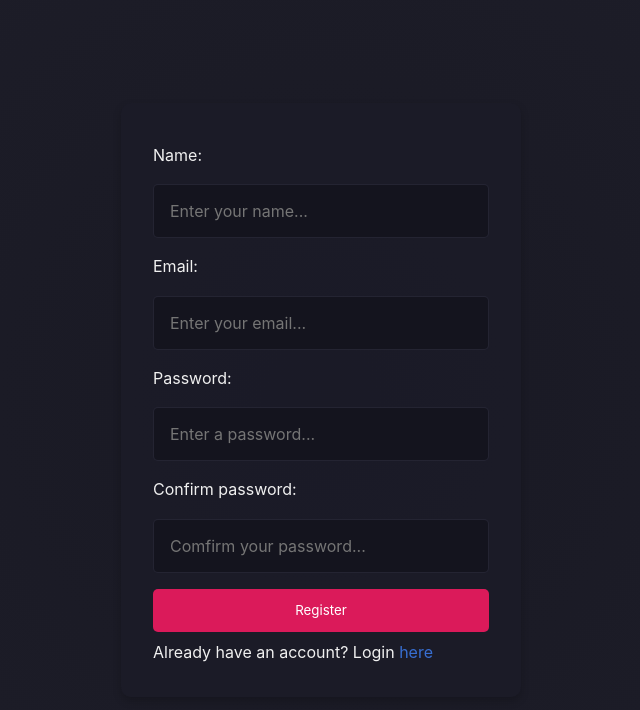
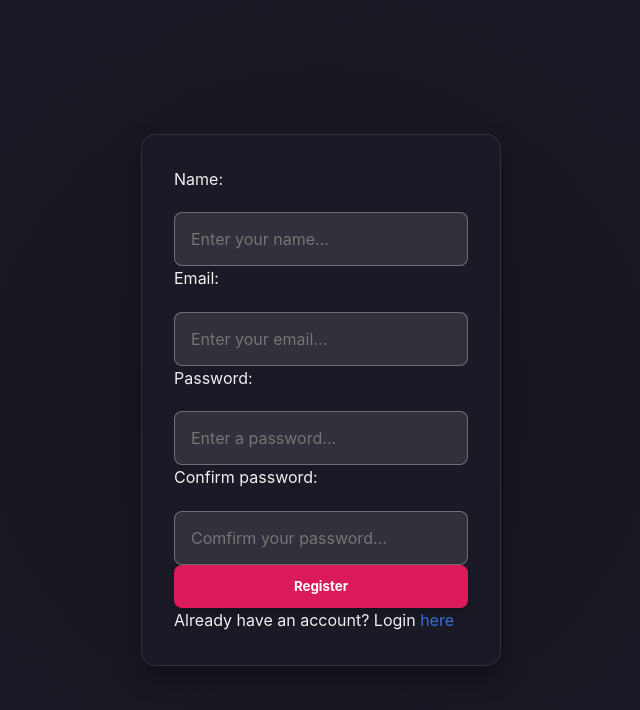
Before and after one commit to Devkarpenter/chat-app, a React (Vite) app: page /register in a window 1280 px wide. Shown: the top 710 px of the page, without its empty margins (319-959 px from the left). Built offline with nearby package versions, Linux system fonts and the light colour scheme; no server answers.

Commit message:
css changes

```diff
--- a/src/index.css
+++ b/src/index.css
@@ -1,31 +1,34 @@
 /* Global settings */
 :root {
-  --mainBgColor: rgba(20, 20, 31, 0.9);
-  --secondaryBgColor: rgba(27, 27, 39, 0.9);
-  --borderColor1: rgba(40, 41, 57, 0.8);
-  --borderColor2: rgba(79, 86, 105, 0.8);
+  --mainBgColor: rgba(20, 20, 31, 0.95);
+  --secondaryBgColor: rgba(27, 27, 39, 0.95);
+  --borderColor1: rgba(40, 41, 57, 0.9);
+  --borderColor2: rgba(79, 86, 105, 0.9);
   --textColorMain: #f0f0f0;
   --textColorSecondary: #e0e0e0;
   --themeColorMain: rgba(219, 26, 90, 1);
   --themeColorSecondary: #386fd2;
+  --hoverColorMain: rgba(219, 26, 90, 0.8);
+  --hoverColorSecondary: rgba(56, 111, 210, 0.8);
 }
 
+/* Reset and global styles */
 * {
   margin: 0;
   padding: 0;
   box-sizing: border-box;
-  font-family: -apple-system, BlinkMacSystemFont, 'Segoe UI', Roboto, Oxygen, Ubuntu, Cantarell,
-      'Open Sans', 'Helvetica Neue', sans-serif;
+  font-family: -apple-system, BlinkMacSystemFont, 'Segoe UI', Roboto, Oxygen, Ubuntu, Cantarell, 'Open Sans', 'Helvetica Neue', sans-serif;
 }
 
 a {
   color: var(--themeColorSecondary);
   text-decoration: none;
-  transition: color 0.3s;
+  transition: color 0.3s, text-shadow 0.3s;
 }
 
 a:hover {
   color: var(--themeColorMain);
+  text-shadow: 0 1px 3px rgba(0, 0, 0, 0.3);
 }
 
 body {
@@ -46,49 +49,52 @@ body {
   display: flex;
   align-items: center;
   justify-content: center;
-  background: radial-gradient(circle, rgba(20, 20, 31, 0.8), rgba(27, 27, 39, 0.8));
+  background: radial-gradient(circle, var(--mainBgColor), var(--secondaryBgColor));
 }
 
 .form--wrapper {
   width: 100%;
-  max-width: 400px;
+  max-width: 360px;
   padding: 2em;
   background-color: var(--secondaryBgColor);
-  border-radius: 10px;
-  box-shadow: 0 4px 8px rgba(0, 0, 0, 0.2);
+  border-radius: 15px;
+  box-shadow: 0 12px 24px rgba(0, 0, 0, 0.3);
+  backdrop-filter: blur(10px);
+  border: 1px solid rgba(255, 255, 255, 0.1);
 }
 
 .field--wrapper {
   display: flex;
   flex-direction: column;
-  gap: 1em;
-  padding: 0.5em 0;
+  gap: 1.25em;
 }
 
 /* Form Input Styling */
 input[type="text"], input[type="password"], input[type="email"], textarea {
-  background: var(--mainBgColor);
-  border: 1px solid var(--borderColor1);
+  background: rgba(255, 255, 255, 0.1);
+  border: 1px solid rgba(255, 255, 255, 0.3);
   padding: 1rem;
-  border-radius: 5px;
+  border-radius: 8px;
   width: 100%;
   color: var(--textColorMain);
   outline: none;
   font-size: 16px;
-  transition: border-color 0.3s;
+  transition: border-color 0.3s, background-color 0.3s;
 }
 
 input[type="text"]:focus, input[type="password"]:focus, input[type="email"]:focus, textarea:focus {
   border-color: var(--themeColorMain);
+  background-color: rgba(255, 255, 255, 0.2);
 }
 
 /* Button Styling */
 .btn {
   padding: 0.75em 1.5em;
   border: none;
-  border-radius: 5px;
+  border-radius: 8px;
   cursor: pointer;
-  transition: background-color 0.3s, transform 0.2s;
+  transition: background-color 0.3s, transform 0.3s, box-shadow 0.3s;
+  font-weight: bold;
 }
 
 .btn--lg {
@@ -98,16 +104,19 @@ input[type="text"]:focus, input[type="password"]:focus, input[type="email"]:focu
 .btn--main {
   background-color: var(--themeColorMain);
   color: #fff;
+  box-shadow: 0 6px 12px rgba(0, 0, 0, 0.2);
 }
 
 .btn--secondary {
   background-color: var(--themeColorSecondary);
   color: #fff;
+  box-shadow: 0 6px 12px rgba(0, 0, 0, 0.2);
 }
 
 .btn:hover {
-  opacity: 0.8;
-  transform: translateY(-2px);
+  opacity: 0.9;
+  transform: translateY(-4px);
+  box-shadow: 0 8px 16px rgba(0, 0, 0, 0.3);
 }
 
 /* Header Styling */
@@ -117,29 +126,30 @@ input[type="text"]:focus, input[type="password"]:focus, input[type="email"]:focu
   display: flex;
   justify-content: space-between;
   align-items: center;
-  border-radius: 10px;
+  border-radius: 15px 15px 0 0;
   border: 1px solid var(--borderColor1);
   border-bottom: none;
-  box-shadow: 0 4px 6px rgba(0, 0, 0, 0.1);
+  box-shadow: 0 6px 12px rgba(0, 0, 0, 0.2);
 }
 
 .header--link {
   color: var(--textColorSecondary);
   cursor: pointer;
-  transition: color 0.3s;
+  transition: color 0.3s, text-shadow 0.3s;
 }
 
 .header--link:hover {
   color: var(--themeColorMain);
+  text-shadow: 0 1px 3px rgba(0, 0, 0, 0.2);
 }
 
 /* Room Styling */
 .room--container {
   padding: 2em;
   background-color: var(--secondaryBgColor);
-  border-radius: 10px;
+  border-radius: 15px;
   border: 1px solid var(--borderColor1);
-  box-shadow: 0 4px 6px rgba(0, 0, 0, 0.1);
+  box-shadow: 0 6px 12px rgba(0, 0, 0, 0.2);
 }
 
 #message--form {
@@ -175,7 +185,7 @@ input[type="text"]:focus, input[type="password"]:focus, input[type="email"]:focu
   width: fit-content;
   max-width: 100%;
   word-wrap: break-word;
-  box-shadow: 0 2px 4px rgba(0, 0, 0, 0.1);
+  box-shadow: 0 4px 8px rgba(0, 0, 0, 0.1);
 }
 
 .message--body--owner {
@@ -191,7 +201,7 @@ input[type="text"]:focus, input[type="password"]:focus, input[type="email"]:focu
 .delete--btn {
   color: var(--themeColorSecondary);
   cursor: pointer;
-  transition: color 0.3s, transform 0.2s;
+  transition: color 0.3s, transform 0.3s;
   width: 66px;
 }
 
--- a/src/pages/RegisterPage.jsx
+++ b/src/pages/RegisterPage.jsx
@@ -1,5 +1,6 @@
 import React from 'react'
 import {useState} from 'react'
+
 import { useAuth } from '../utils/AuthContext'
 import { Link } from 'react-router-dom'
 
@@ -16,8 +17,10 @@ const RegisterPage = () => {
         let value = e.target.value
 
         setCredentials({...credentials, [name]:value})
+
+
         // console.log('CREDS:', credentials)
-      }
+        }
 
   return (
     <div className="auth--container">
```
